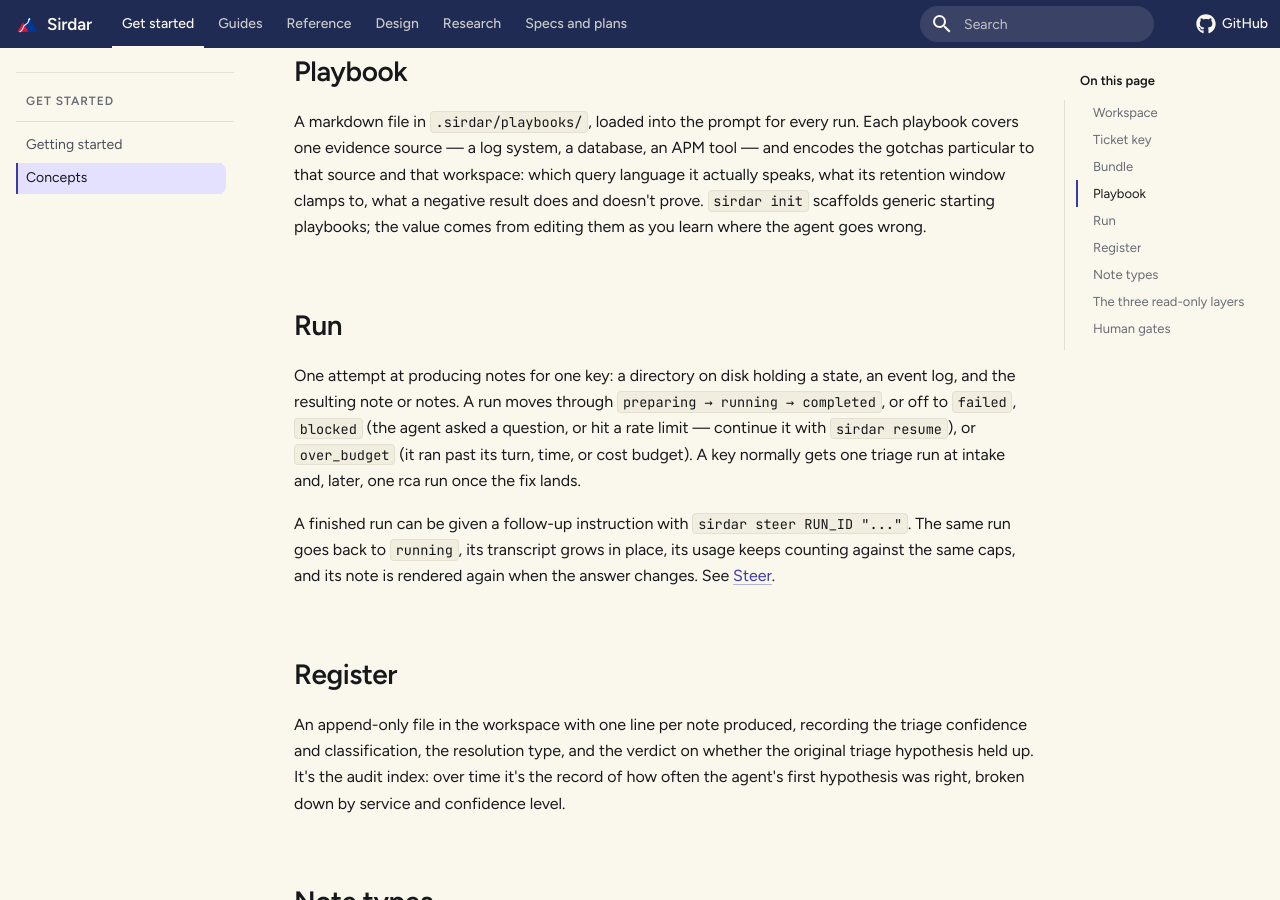
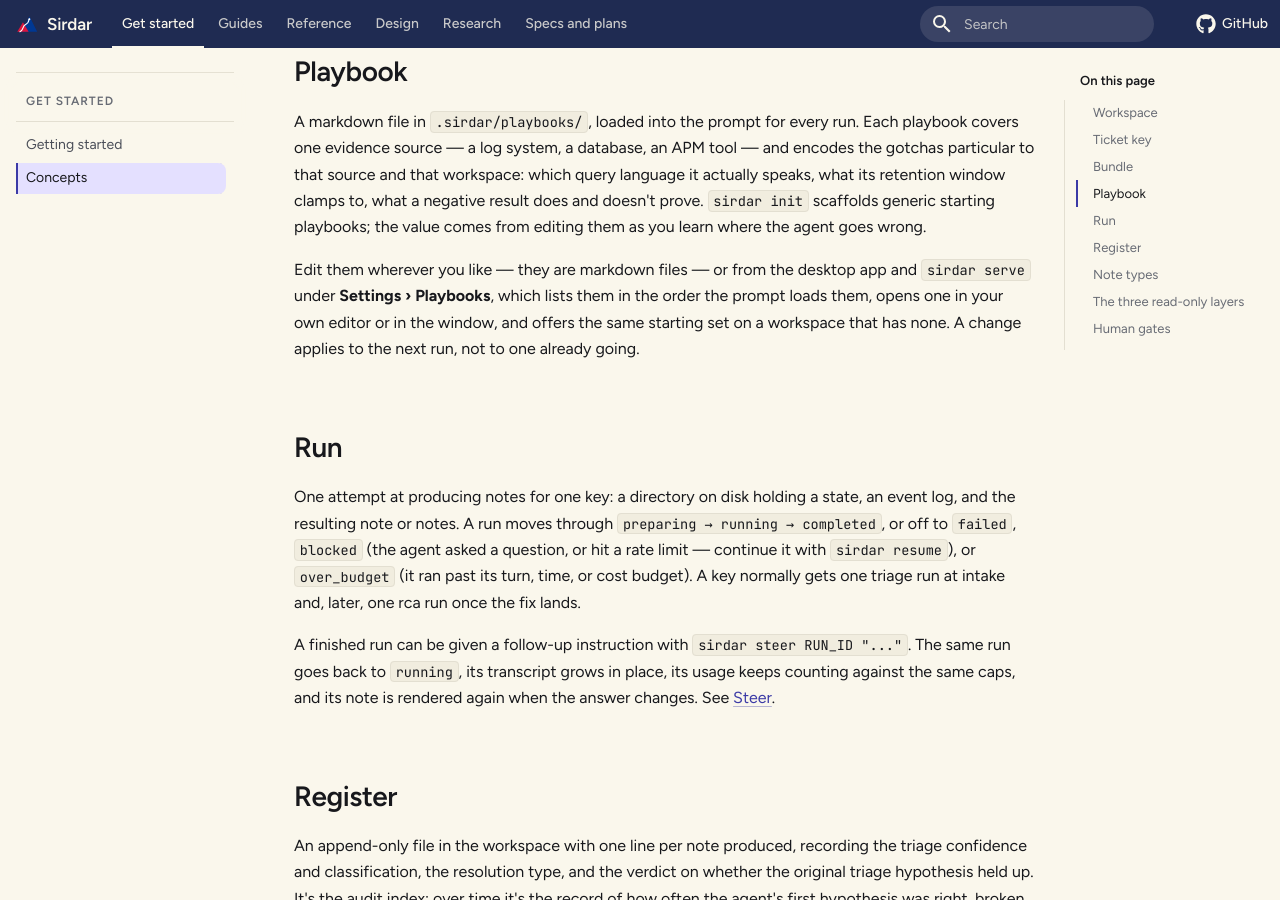
Before and after one commit to srivathsanvenkateswaran/Sirdar, an MkDocs documentation site: the page built from docs/concepts.md, in a window 1280 px wide and 900 px high, scrolled down 917 px. Built offline with MkDocs 1.6.1 and Material for MkDocs 9.7.7, drawn with Linux system fonts in a browser that asks for light colours; comment, search, counter and statistics services are not loaded.

Commit message:
playbooks: pin the #/settings/playbooks deep link, and say where the page is
The card names the directory the way the MCP page names .mcp.json, rather
than repeating the modal's own title. App.test holds the address the Bundle
pane's playbooks row will link to, so a rename breaks here rather than in
the other branch. docs/concepts.md and the changelog say the page exists.

```diff
--- a/docs/concepts.md
+++ b/docs/concepts.md
@@ -34,6 +34,11 @@
 retention window clamps to, what a negative result does and doesn't prove. `sirdar init`
 scaffolds generic starting playbooks; the value comes from editing them as you learn where the
 agent goes wrong.
+
+Edit them wherever you like — they are markdown files — or from the desktop app and
+`sirdar serve` under **Settings › Playbooks**, which lists them in the order the prompt loads
+them, opens one in your own editor or in the window, and offers the same starting set on a
+workspace that has none. A change applies to the next run, not to one already going.
 
 ## Run
 
```
Also changed, not shown: CHANGELOG.md (+17 -0 lines), 2 other files.
